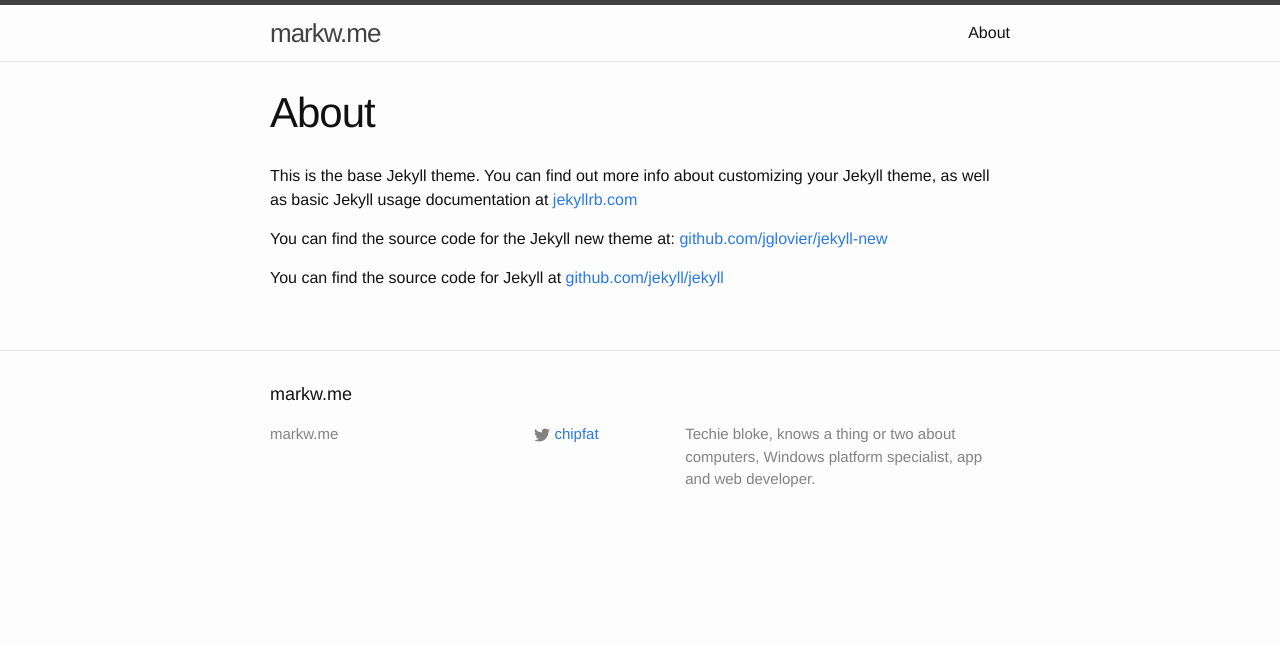
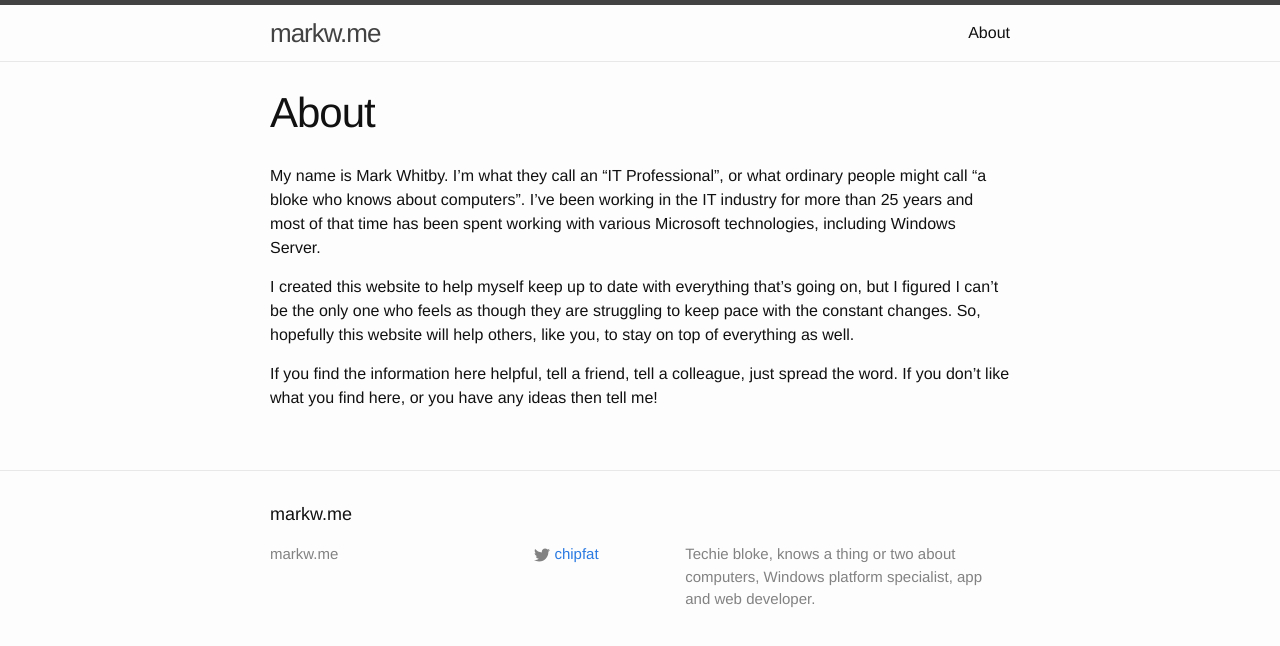
Before and after one commit to MarkWme/markwme.github.io, a Jekyll site: the page built from about.md, in a window 1280 px wide. Shown: the top 646 px of the page. Built offline with Jekyll 4.4.1, drawn with Linux system fonts in a browser that asks for light colours.

Commit message:
Update About page.  Added post on recent Microsoft white paper

```diff
--- a/about.md
+++ b/about.md
@@ -4,8 +4,8 @@ title: About
 permalink: /about/
 ---
 
-This is the base Jekyll theme. You can find out more info about customizing your Jekyll theme, as well as basic Jekyll usage documentation at [jekyllrb.com](http://jekyllrb.com/)
+My name is Mark Whitby. I’m what they call an “IT Professional”, or what ordinary people might call “a bloke who knows about computers”. I’ve been working in the IT industry for more than 25 years and most of that time has been spent working with various Microsoft technologies, including Windows Server.
 
-You can find the source code for the Jekyll new theme at: [github.com/jglovier/jekyll-new](https://github.com/jglovier/jekyll-new)
+I created this website to help myself keep up to date with everything that’s going on, but I figured I can’t be the only one who feels as though they are struggling to keep pace with the constant changes. So, hopefully this website will help others, like you, to stay on top of everything as well.
 
-You can find the source code for Jekyll at [github.com/jekyll/jekyll](https://github.com/jekyll/jekyll)
+If you find the information here helpful, tell a friend, tell a colleague, just spread the word. If you don’t like what you find here, or you have any ideas then tell me!
```
Also changed, not shown: _posts/2015-02-17-Modern-Application-Modeling-and-Configuration-for-Infrastructure-Clouds.md (added, +15 -0 lines).
